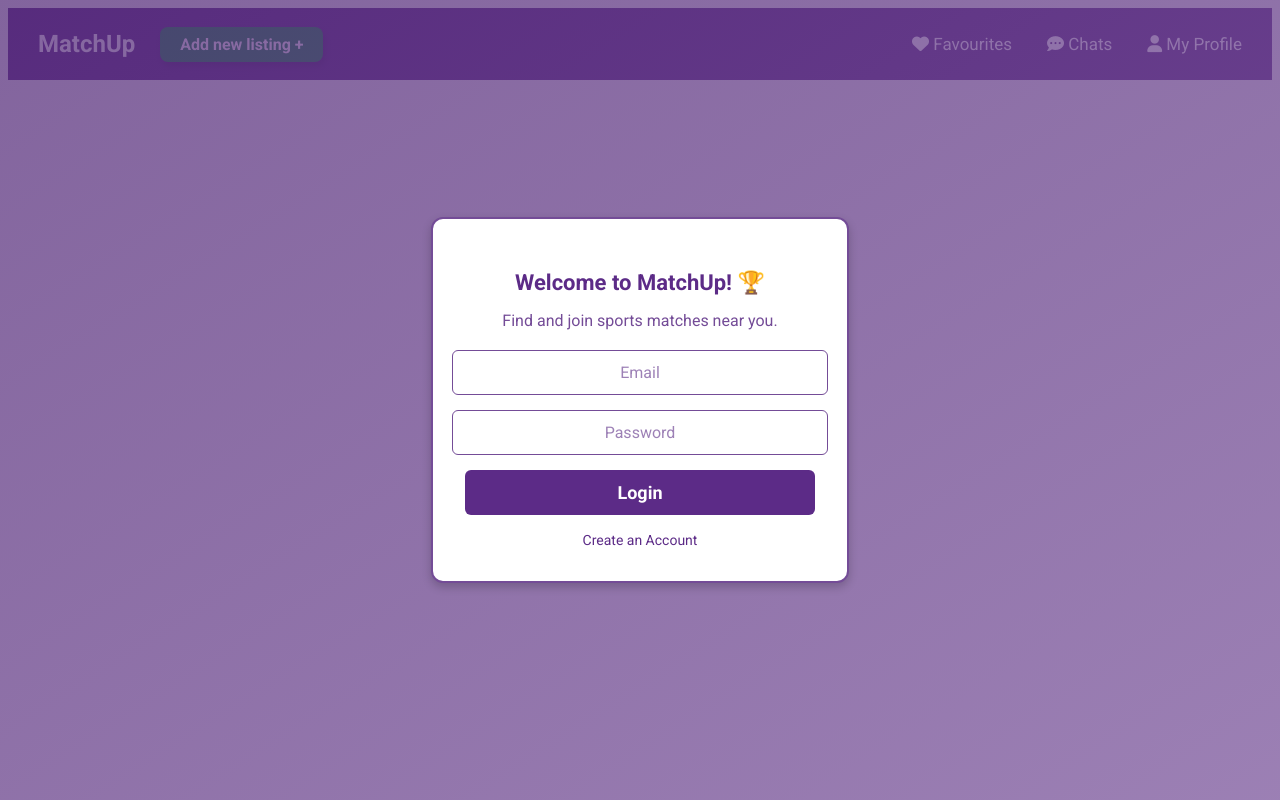
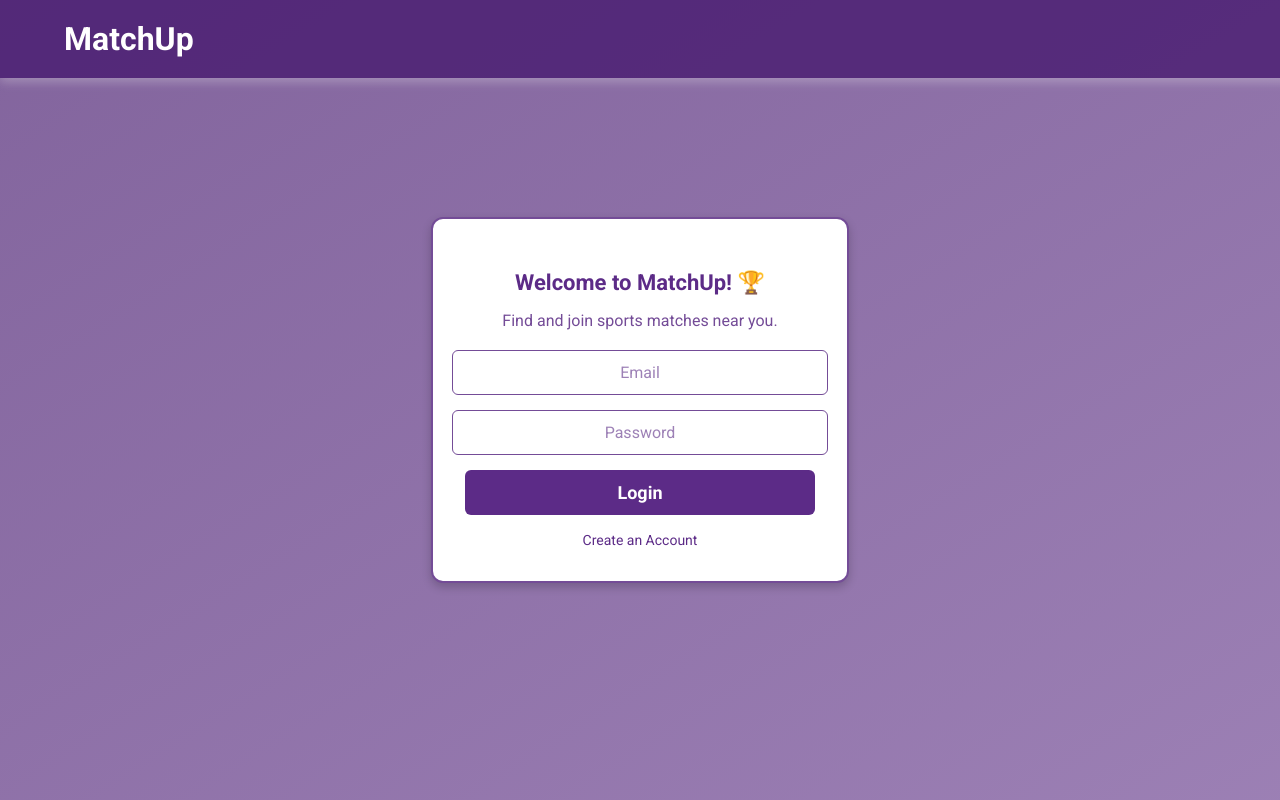
Before and after one commit to BT3103AppDev1/l1-finaltermproject-2425s2l1_group_07, a Vue app: page /Login in a window 1280 px wide. Built offline with nearby package versions, Linux system fonts and the light colour scheme.

Commit message:
debugged

```diff
--- a/src/components/LandingPage.vue
+++ b/src/components/LandingPage.vue
@@ -7,7 +7,7 @@
             <ul>
               <li><a href="#">Contact</a></li>
               <li><router-link to="/Explore" class="login-btn">EXPLORE rm later</router-link></li>
-              <li><router-link to="/Login" class="login-btn">Log In</router-link></li>
+              <li><router-link to="/login" class="login-btn">Log In</router-link></li>
 
             </ul>
           </nav>
--- a/src/components/Login.vue
+++ b/src/components/Login.vue
@@ -1,7 +1,7 @@
 <template>
   <div>
-    <navbar></navbar>
     <div class="login-container">
+      <div class="logo">MatchUp</div>
       <div class="login-card" ref="cardRef" @click.stop>
         <h2>Welcome to MatchUp! 🏆</h2>
         <p class="subtitle">Find and join sports matches near you.</p>
@@ -49,7 +49,7 @@ import Navbar from "@/components/Navbar.vue";
         };
 
         const handleClickOutside = (event) => {
-          if (cardRef.value && !cardRef.value.contains(event.target)) {
+          if (router.currentRoute.value.path === "/Login" && cardRef.value && !cardRef.value.contains(event.target)) {
             router.push("/");
           }
         };
--- a/src/components/Navbar.vue
+++ b/src/components/Navbar.vue
@@ -4,7 +4,9 @@
 
     <nav class="navbar">
     <div class="nav-left">
-      <div class="logo">MatchUp</div>
+      <router-link to="/Explore">
+        <div class="logo">MatchUp</div>
+      </router-link>
       <button class="list-button" @click="goToAddListing">Add new listing +</button>
     </div>
     <ul class="nav-links">
@@ -41,6 +43,17 @@
 <style scoped>
 
 /* nav bar styles */
+.logo {
+
+    text-decoration: double;
+    color: white;
+}
+
+.navbar a {
+    text-decoration: none;
+}
+
+
 .navbar {
     background-color: #744c97;
     color: white;
@@ -49,6 +62,7 @@
     align-items: center;
     padding: 10px;
     font-family:'Roboto', sans-serif;
+    text-decoration: none;
 }
 
 /* Left Side (Company Name) */
@@ -56,6 +70,7 @@
     font-size: 24px;
     margin-left: 20px;
     font-weight: bold;
+    text-decoration: none;
 }
 
 .nav-left {
--- a/src/components/Signup.vue
+++ b/src/components/Signup.vue
@@ -1,7 +1,7 @@
 <template>
-    <navbar></navbar>
     <div>
         <div class="signup-container">
+          <div class="logo">MatchUp</div>
         <div class="signup-card" ref="cardRef" @click.stop>
             <h2>Welcome to MatchUp! 🏆</h2>
             <p class="subtitle">Create your account and start playing!</p>
```
